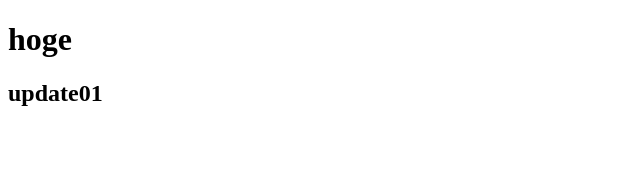
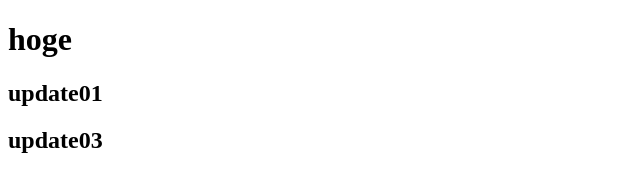
Before and after one commit to eto7u/test, a plain HTML site: page index.html in a window 1280 px wide. Shown: the whole page, without its empty margins (0-640 px from the left). Drawn offline with Linux system fonts and the light colour scheme.

Commit message:
update-03

```diff
--- a/index.html
+++ b/index.html
@@ -8,5 +8,6 @@
 <body>
     <h1>hoge</h1>
     <h2>update01</h2>
+    <h2>update03</h2>
 </body>
 </html>
```
